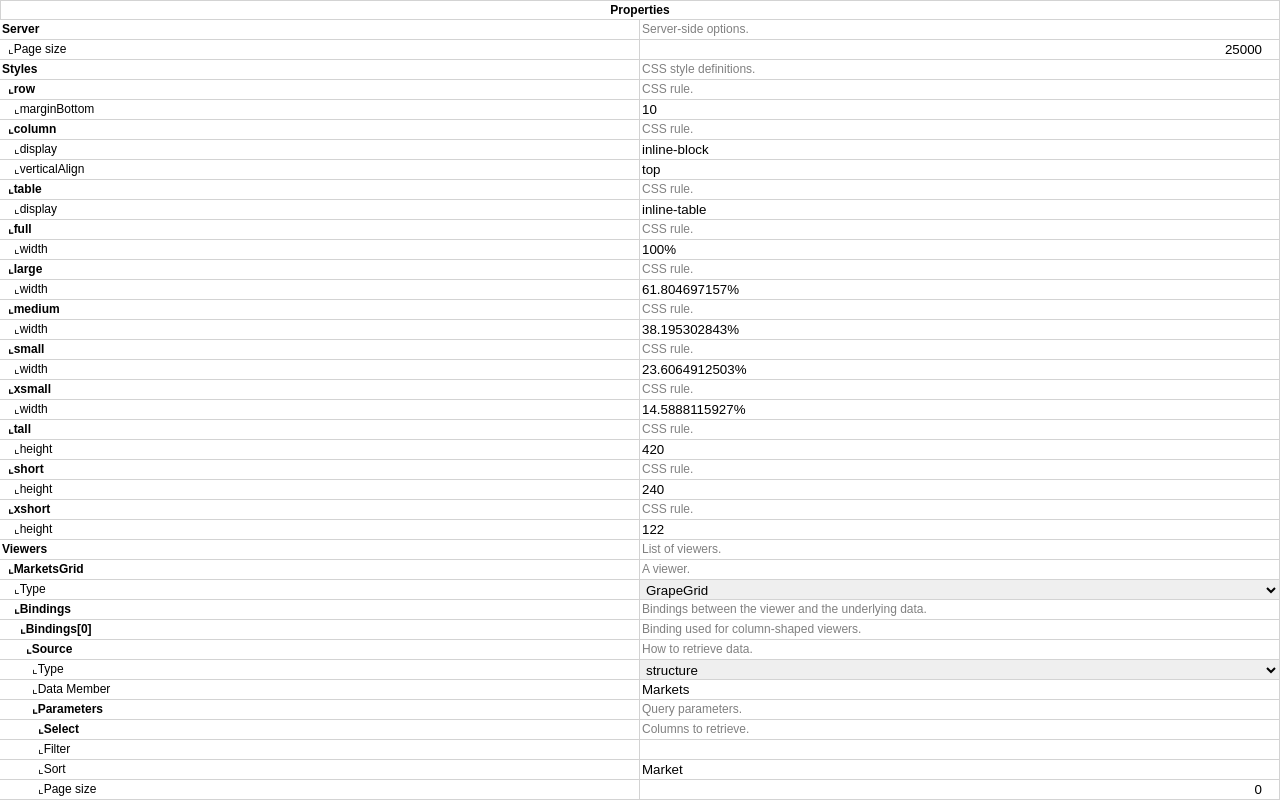
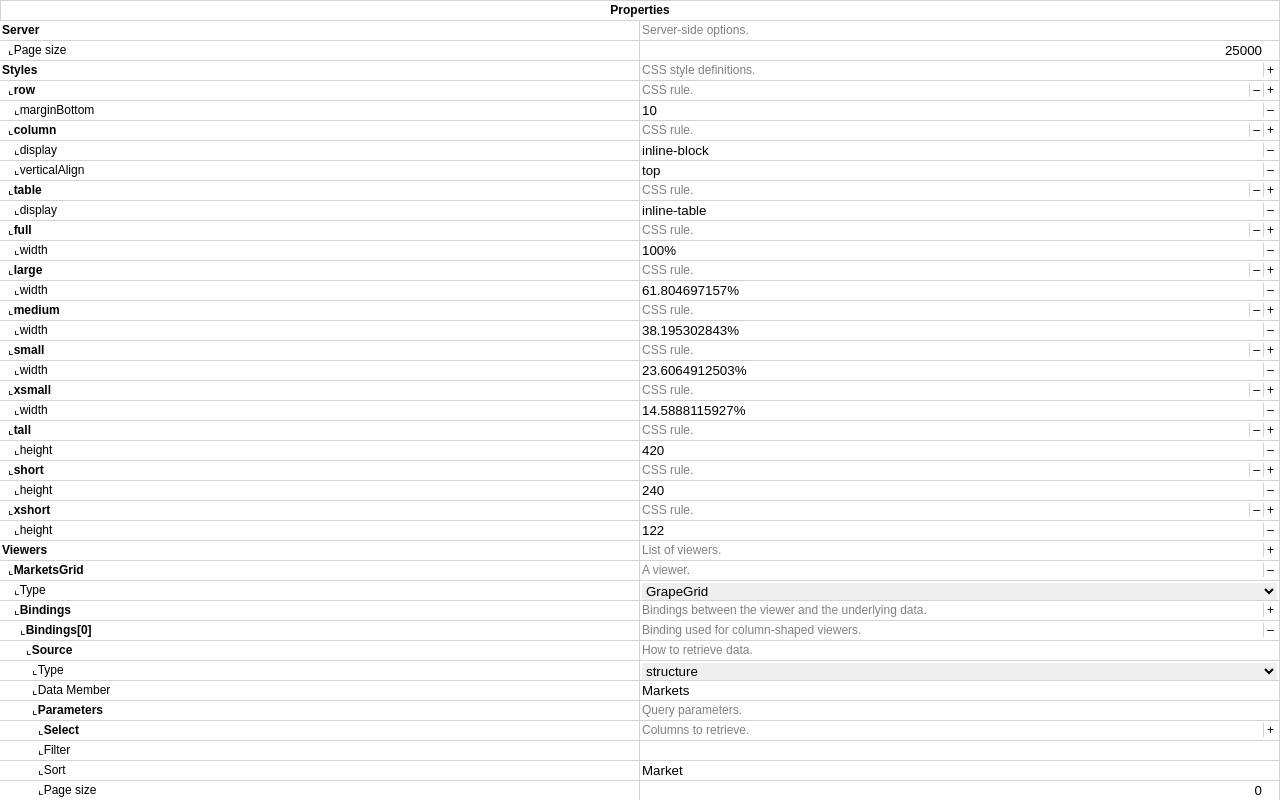
Before and after one commit to IngloriousCoderz/react-property-grid, a React (Create React App) app: page / in a window 1280 px wide. Shown: the top 800 px of the page. Built offline with nearby package versions, Linux system fonts and the light colour scheme.

Commit message:
Style 'delete' and 'add' buttons

```diff
--- a/src/components/AdditionalPropertiesEditor.jsx
+++ b/src/components/AdditionalPropertiesEditor.jsx
@@ -18,7 +18,7 @@ const AdditionalPropertiesEditor = ({schema, data, path, rootSchema}) => {
         }
         const sub = subpath(path, key)
         const title = schema.title || last(sub)
-        return <PropertyEditor key={key} schema={schema} data={data[key]} title={title} path={sub} />
+        return <PropertyEditor key={key} schema={schema} data={data[key]} title={title} path={sub} canDelete={true} />
       })}
     </div>
   )
--- a/src/components/AnyOfEditor.jsx
+++ b/src/components/AnyOfEditor.jsx
@@ -10,7 +10,7 @@ const AnyOfEditor = ({schema, data, path, rootSchema}) => {
   }
 
   const selectedSchema = matchSchema(schema, data, rootSchema)
-  return <PropertyEditor schema={selectedSchema} data={data} path={path} />
+  return <PropertyEditor schema={selectedSchema} data={data} path={path} canDelete={true} />
 }
 
 export default connect(({rootSchema}) => ({rootSchema}))(AnyOfEditor)
--- a/src/components/ArrayEditor.jsx
+++ b/src/components/ArrayEditor.jsx
@@ -4,14 +4,15 @@ import {last, subpath} from '../utilities/path'
 import CaptionRow from './CaptionRow'
 import PropertyEditor from './PropertyEditor'
 
-const ArrayEditor = ({schema, data, title, path}) => {
+const ArrayEditor = ({schema, data, title, path, canDelete}) => {
+  const canDeleteChildren = schema.additionalItems !== false
   return (
     <div>
-      <CaptionRow schema={schema} data={data} title={title} path={path} />
+      <CaptionRow schema={schema} data={data} title={title} path={path} canDelete={canDelete} />
       {data.map((item, index) => {
         const sub = subpath(path, index)
         const title = schema.title || last(sub)
-        return <PropertyEditor key={sub} schema={schema.items} data={item} title={`${title}[${index}]`} path={sub} />
+        return <PropertyEditor key={sub} schema={schema.items} data={item} title={`${title}[${index}]`} path={sub} canDelete={canDeleteChildren} />
       })}
     </div>
   )
--- a/src/components/BooleanEditor.jsx
+++ b/src/components/BooleanEditor.jsx
@@ -1,12 +1,12 @@
 import React from 'react'
 
 const styles = {
-  input: {
-    width: '100%',
-    textAlign: 'center'
+  boolean: {
+    textAlign: 'center',
+    verticalAlign: 'middle'
   }
 }
 
-const BooleanEditor = ({schema, data, path, setData}) => <input type='checkbox' checked={data} onChange={event => setData(path, event.target.checked)} style={styles.input} />
+const BooleanEditor = ({schema, data, path, style, setData}) => <input type='checkbox' checked={data} onChange={event => setData(path, event.target.checked)} style={{...style, ...styles.boolean}} />
 
 export default BooleanEditor
--- a/src/components/CaptionRow.jsx
+++ b/src/components/CaptionRow.jsx
@@ -14,33 +14,55 @@ const styles = {
     height: '20px',
     borderRight: '1px solid lightgrey',
     borderBottom: '1px solid lightgrey',
-    padding: '2px',
-    overflow: 'hidden',
-    textOverflow: 'ellipsis',
-    whiteSpace: 'nowrap'
+    padding: '2px'
+  },
+  required: {
+    color: 'red'
   },
   label: {
     fontWeight: 'bold'
   },
   description: {
-    color: 'grey'
+    color: 'grey',
+    overflow: 'hidden',
+    textOverflow: 'ellipsis',
+    whiteSpace: 'nowrap'
+  },
+  buttonGroup: {
+    float: 'right'
+  },
+  button: {
+    display: 'inline-block',
+    width: 14,
+    borderLeft: '1px solid lightgrey',
+    textAlign: 'center'
   }
 }
 
-const CaptionRow = ({schema, data, title, path}) => {
+const CaptionRow = ({schema, data, title, path, required, canDelete}) => {
   const summary = schema.description
 
   if (title == null) {
     return null
   }
 
+  const canAdd = schema.additionalProperties || (schema.items && schema.additionalItems !== false)
+
   return (
     <div style={styles.row}>
-      <div style={{...styles.cell,...styles.label}} >
-        <span dangerouslySetInnerHTML={{__html: asciiTree(path)}} />{title}
+      <div style={styles.cell}>
+        <span dangerouslySetInnerHTML={{__html: asciiTree(path)}} />
+        {required ? <span style={styles.required}>*</span> : null}
+        <span style={styles.label}>{title}</span>
       </div>
-      <div style={{...styles.cell, ...styles.description}}>
-        {summary}
+      <div style={styles.cell}>
+        <div style={styles.buttonGroup}>
+          {canDelete ? <div style={styles.button} onClick={console.log}>&ndash;</div> : null}
+          {canAdd ? <div style={styles.button} onClick={console.log}>+</div> : null}
+        </div>
+        <div style={styles.description}>
+          {summary}
+        </div>
       </div>
     </div>
   )
--- a/src/components/EnumEditor.jsx
+++ b/src/components/EnumEditor.jsx
@@ -1,16 +1,7 @@
 import React from 'react'
 
-const styles = {
-  input: {
-    width: '100%',
-    margin: 0,
-    border: 0,
-    padding: '2px'
-  },
-}
-
-const EnumEditor = ({schema, data, path, setData}) => (
-  <select value={data} onChange={event => setData(path, event.target.value)} style={styles.input}>
+const EnumEditor = ({schema, data, path, style, setData}) => (
+  <select value={data} onChange={event => setData(path, event.target.value)} style={style}>
     {schema.enum.map(item => <option key={item} value={item}>{item}</option>)}
   </select>
 )
--- a/src/components/NumberEditor.jsx
+++ b/src/components/NumberEditor.jsx
@@ -1,15 +1,11 @@
 import React from 'react'
 
 const styles = {
-  input: {
-    width: '100%',
-    margin: 0,
-    border: 0,
-    padding: '2px',
+  number: {
     textAlign: 'right'
   },
 }
 
-const NumberEditor = ({schema, data, path, setData}) => <input type='number' value={data} onChange={event => setData(path, event.target.value)} style={styles.input} />
+const NumberEditor = ({schema, data, path, style, setData}) => <input type='number' value={data} onChange={event => setData(path, event.target.value)} style={{...style, ...styles.number}} />
 
 export default NumberEditor
--- a/src/components/ObjectEditor.jsx
+++ b/src/components/ObjectEditor.jsx
@@ -5,10 +5,10 @@ import PropertiesEditor from './PropertiesEditor'
 import AdditionalPropertiesEditor from './AdditionalPropertiesEditor'
 import AnyOfEditor from './AnyOfEditor'
 
-const ObjectEditor = ({schema, data, title, path}) => {
+const ObjectEditor = ({schema, data, title, path, canDelete}) => {
   return (
     <div>
-      <CaptionRow schema={schema} data={data} title={title} path={path} />
+      <CaptionRow schema={schema} data={data} title={title} path={path} canDelete={canDelete} />
       <PropertiesEditor schema={schema.properties} data={data} path={path} />
       <AdditionalPropertiesEditor schema={schema.additionalProperties} data={data} path={path} />
       <AnyOfEditor schema={schema.anyOf} data={data} path={path} />
--- a/src/components/PrimitiveEditor.jsx
+++ b/src/components/PrimitiveEditor.jsx
@@ -27,11 +27,31 @@ const styles = {
     whiteSpace: 'nowrap'
   },
   inputCell: {
+    padding: 2
+  },
+  buttonGroup: {
+    float: 'right'
+  },
+  button: {
+    display: 'inline-block',
+    width: 14,
+    borderLeft: '1px solid lightgrey',
+    textAlign: 'center'
+  },
+  field: {
+    overflow: 'hidden',
+    textOverflow: 'ellipsis',
+    whiteSpace: 'nowrap'
+  },
+  input: {
+    width: '100%',
+    margin: 0,
+    border: 0,
     padding: 0
   }
 }
 
-const PrimitiveEditor = ({schema, data, path, setData}) => {
+const PrimitiveEditor = ({schema, data, path, setData, canDelete}) => {
   const text = schema.title || last(path)
   const type = getType(schema)
 
@@ -57,7 +77,12 @@ const PrimitiveEditor = ({schema, data, path, setData}) => {
         <span dangerouslySetInnerHTML={{__html: asciiTree(path)}} />{text}
       </div>
       <div style={{...styles.cell, ...styles.inputCell}}>
-        <Component schema={schema} data={data} path={path} setData={setData} />
+        <div style={styles.buttonGroup}>
+          {canDelete ? <div style={styles.button} onClick={console.log}>&ndash;</div> : null}
+        </div>
+        <div style={styles.field}>
+          <Component schema={schema} data={data} path={path} setData={setData} style={styles.input} />
+        </div>
       </div>
     </div>
   )
--- a/src/components/PropertyEditor.jsx
+++ b/src/components/PropertyEditor.jsx
@@ -6,7 +6,7 @@ import ObjectEditor from './ObjectEditor'
 import ArrayEditor from './ArrayEditor'
 import PrimitiveEditor from './PrimitiveEditor'
 
-const PropertyEditor = ({schema, data, title, path, rootSchema}) => {
+const PropertyEditor = ({schema, data, title, path, rootSchema, canDelete}) => {
   if (schema['!editor-visible'] === false) {
     return null
   }
@@ -28,7 +28,7 @@ const PropertyEditor = ({schema, data, title, path, rootSchema}) => {
       Component = PrimitiveEditor
   }
 
-  return <Component schema={derefSchema} data={data} title={title} path={path} />
+  return <Component schema={derefSchema} data={data} title={title} path={path} canDelete={canDelete} />
 }
 
 export default connect(({rootSchema}) => ({rootSchema}))(PropertyEditor)
--- a/src/components/RootEditor.jsx
+++ b/src/components/RootEditor.jsx
@@ -15,7 +15,7 @@ const styles = {
     textAlign: 'center'
   },
   cell: {
-    height: '20px',
+    height: '21px',
     border: '1px solid lightgrey',
     padding: '2px'
   },
--- a/src/components/TextEditor.jsx
+++ b/src/components/TextEditor.jsx
@@ -1,14 +1,5 @@
 import React from 'react'
 
-const styles = {
-  input: {
-    width: '100%',
-    margin: 0,
-    border: 0,
-    padding: '2px'
-  },
-}
-
-const TextEditor = ({schema, data, path, setData}) => <input type='text' value={data} onChange={event => setData(path, event.target.value)} style={styles.input} />
+const TextEditor = ({schema, data, path, style, setData}) => <input type='text' value={data} onChange={event => setData(path, event.target.value)} style={style} />
 
 export default TextEditor
```
